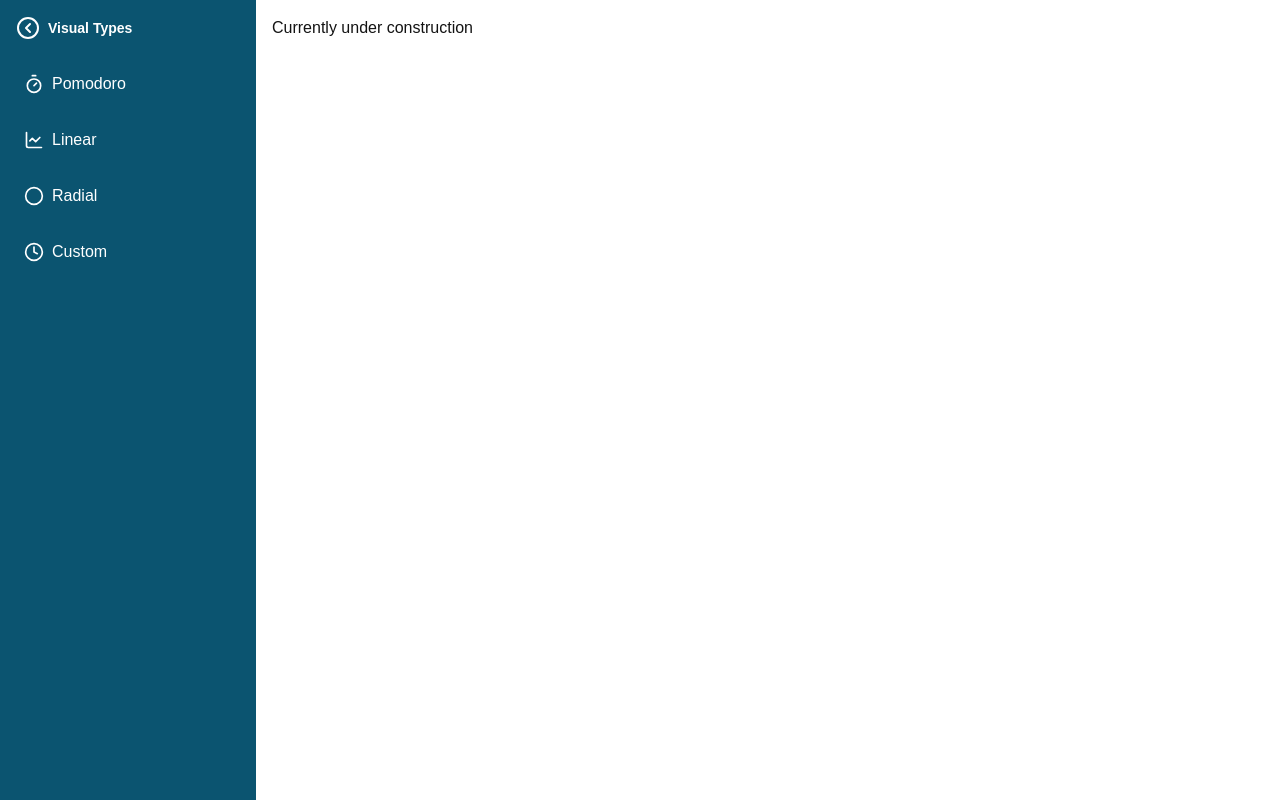
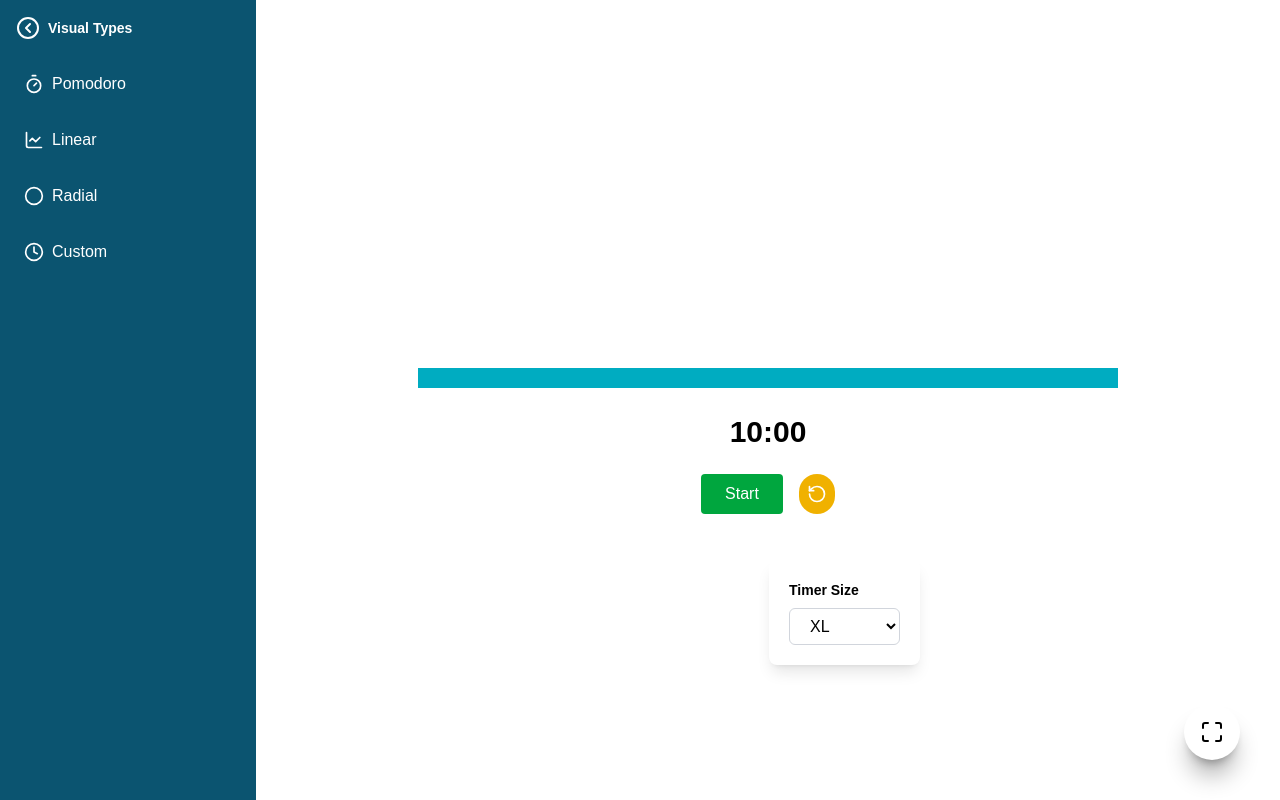
Before and after one commit to JGrineau/visual-timers, a Next.js app: page /linear in a window 1280 px wide. Built offline with nearby package versions, Linux system fonts and the light colour scheme.

Commit message:
added linear timer page

```diff
--- a/src/app/linear/page.tsx
+++ b/src/app/linear/page.tsx
@@ -1,9 +1,158 @@
-export default function Page() {
-    return (
-        <div>
-            <h1>Currently under construction</h1>
-        </div>
-    )
+'use client';
+import React, { useRef, useEffect, useState } from "react";
+import DurationSelector from "@/components/duration-selection/Page";
+import SizeSelector from "@/components/size-selection/Page";
+import { RotateCcw } from "lucide-react";
+import Full from "@/components/full-screen/Page";
+
+export default function Linear() {
+  const progressRef = useRef<SVGLineElement>(null);
+
+  const [duration, setDuration] = useState(600);
+  const [timeLeft, setTimeLeft] = useState(duration);
+  const [isRunning, setIsRunning] = useState(false);
+  const intervalRef = useRef<NodeJS.Timeout | null>(null);
+  const [size, setSize] = useState(700); // Affects the SVG width
+
+  // Sync timeLeft if duration changes
+  useEffect(() => {
+    setTimeLeft(duration);
+  }, [duration]);
+
+  // Start / Stop timer
+  useEffect(() => {
+    if (isRunning) {
+      intervalRef.current = setInterval(() => {
+        setTimeLeft(prev => {
+          if (prev <= 1) {
+            clearInterval(intervalRef.current!);
+            setIsRunning(false);
+            return 0;
+          }
+          return prev - 1;
+        });
+      }, 1000);
+    }
+
+    return () => clearInterval(intervalRef.current!);
+  }, [isRunning]);
+
+  // Update SVG progress
+  useEffect(() => {
+    if (progressRef.current) {
+      const progress = (timeLeft / duration) * size;
+      progressRef.current.setAttribute("x2", `${progress}`);
+    }
+  }, [timeLeft, duration, size]);
+
+  const minutes = Math.floor(timeLeft / 60);
+  const seconds = timeLeft % 60;
+
+  const formatTime = (min: number, sec: number) => {
+    return `${String(min).padStart(2, '0')}:${String(sec).padStart(2, '0')}`;
+  };
+
+  const handleStart = () => {
+    if (!isRunning && timeLeft > 0) setIsRunning(true);
+  };
+
+  const handleStop = () => {
+    setIsRunning(false);
+  };
+
+  const handleReset = () => {
+    setIsRunning(false);
+    setTimeLeft(duration);
+    if (progressRef.current) {
+      progressRef.current.setAttribute("x2", "0");
+    }
+  };
+
+   useEffect(() => {
+  const handleKeyDown = (e: KeyboardEvent) => {
+    if (e.code === 'Space') {
+      e.preventDefault(); // Prevent scrolling
+      if (isRunning) {
+        handleStop();
+      } else if (timeLeft > 0) {
+        handleStart();
+      }
+    }
+
+    if (e.key.toLowerCase() === 'r') {
+      handleReset();
+    }
+  };
+
+  window.addEventListener('keydown', handleKeyDown);
+  return () => window.removeEventListener('keydown', handleKeyDown);
+}, [isRunning, timeLeft]);
+
+  return (
+    <div className="flex flex-col items-center justify-center h-screen p-6 text-black">
+      {/* Side Panel */}
+      {/* <div className="fixed top-10 right-10 z-10 flex flex-col gap-6 bg-white bg-opacity-90 p-4 rounded-lg shadow-lg backdrop-blur-sm">
+        <SizeSelector size={size} onChange={setSize} />
+        <DurationSelector value={duration} onChange={setDuration} />
+      </div> */}
 
 
+<SizeSelector size={size} onChange={setSize} />
+        <DurationSelector value={duration} onChange={setDuration} />
+        <Full className="bg-white" >
+      {/* Linear Progress Timer */}
+      <div className="mt-10" style={{ width: size }}>
+        <svg width={size} height="40">
+          {/* Background Line */}
+          <line
+            x1="0"
+            y1="20"
+            x2={size}
+            y2="20"
+            stroke="gray"
+            strokeWidth="20"
+            strokeLinecap="round"
+          />
+          {/* Progress Line */}
+          <line
+            ref={progressRef}
+            x1="0"
+            y1="20"
+            x2="0"
+            y2="20"
+            stroke="#00acc1"
+            strokeWidth="20"
+            strokeLinecap="round"
+          />
+        </svg>
+
+        {/* Timer Display */}
+        <div className="text-center mt-4 text-3xl font-bold">
+          {formatTime(minutes, seconds)}
+        </div>
+      </div>
+      </Full>
+
+      {/* Control Buttons */}
+      <div className="mt-6 flex gap-4">
+        <button
+          onClick={isRunning ? handleStop : handleStart}
+          className={`px-6 py-2 ${
+            isRunning ? 'bg-red-600 hover:bg-red-700' : 'bg-green-600 hover:bg-green-700'
+          } text-white rounded`}
+          disabled={timeLeft === 0}
+        >
+          {isRunning ? 'Pause' : 'Start'}
+        </button>
+
+        <button
+          onClick={handleReset}
+          className="p-2 bg-yellow-500 hover:bg-yellow-600 text-white rounded-full"
+          title="Reset Timer"
+        >
+          <RotateCcw className="w-5 h-5" />
+        </button>
+      </div>
+    </div>
+  );
 }
```
